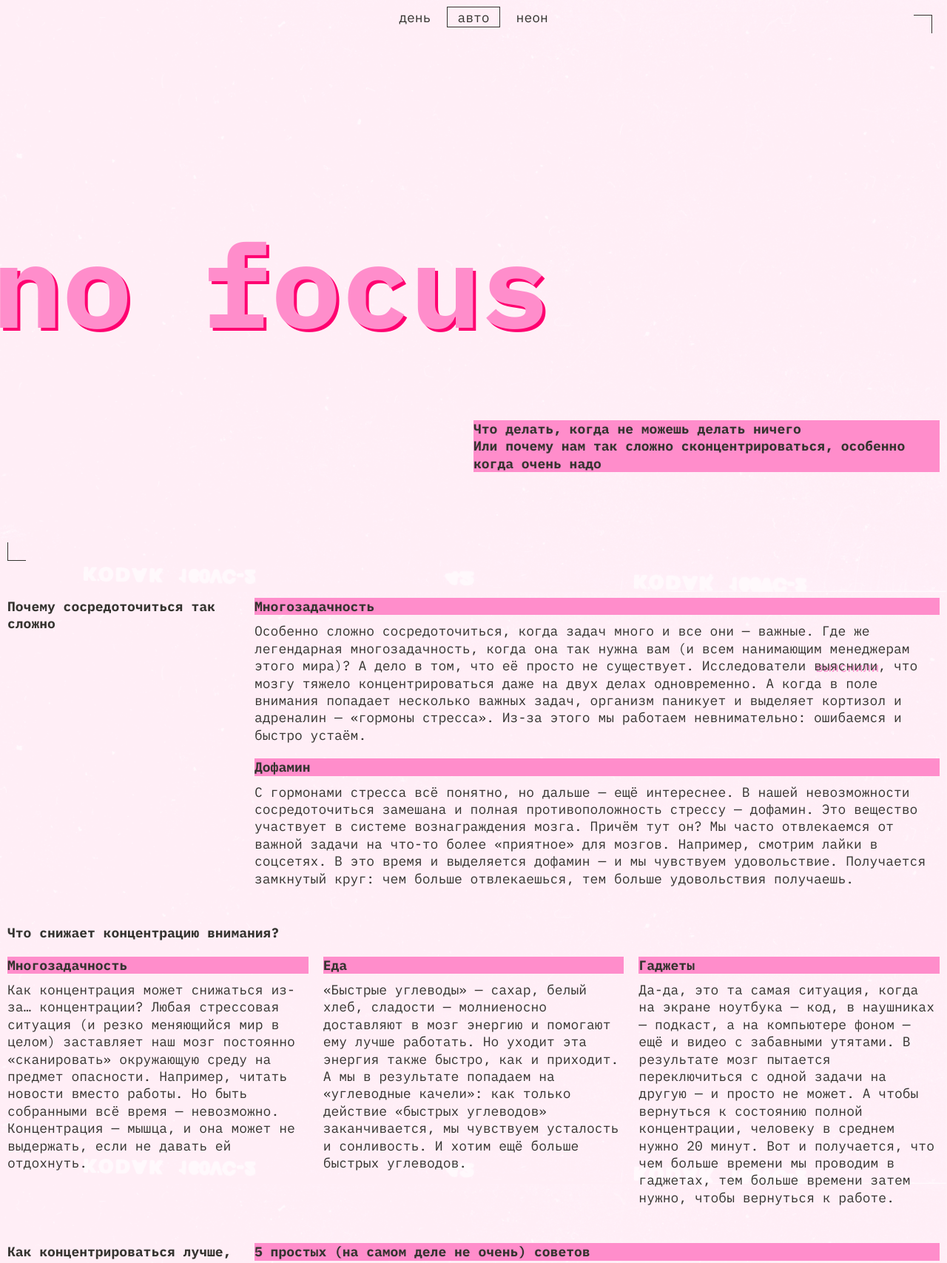
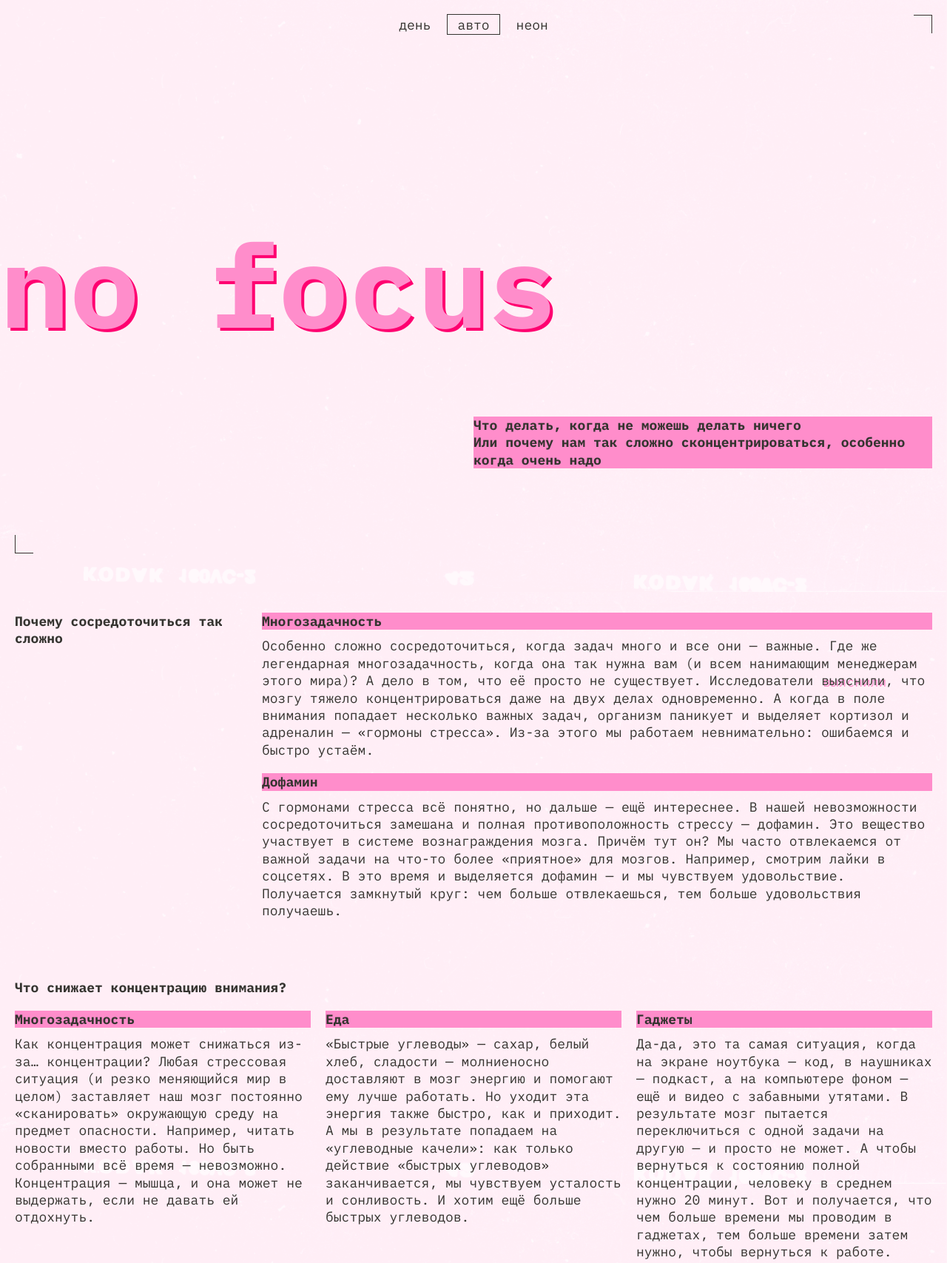
Before and after one commit to ShelestTatiana/slozhno-sosredotochitsya, a plain HTML site: page index.html in a window 1280 px wide. Shown: the top 1707 px of the page at 74% size. Drawn offline with Linux system fonts and the light colour scheme.

Commit message:
bugs fixed

```diff
--- a/styles/style.css
+++ b/styles/style.css
@@ -201,6 +201,15 @@
     gap: var(--size-xs);
 }
 
+  .header {
+    padding: var(--size-sm);
+}
+
+  .content {
+    gap: 80px;
+    padding: 60px var(--size-sm);
+}
+
   .rec-element {
     inset-block-start: 21px;
     inset-inline-end: 48px;
@@ -242,6 +251,10 @@
     gap: var(--size-sm);
   }
 
+  .article__images {
+    gap: var(--size-sm);
+}
+
   .header__title {
     justify-self: left;
     margin-left: -20px;
@@ -278,6 +291,11 @@
     height: 768px;
   }
 
+  .decorated-zone::before {
+    inset-inline-start: var(--size-sm);
+    inset-block-end: var(--size-sm);
+  }
+
   .section-what .section__article-container {
     grid-template-columns: repeat(3, 1fr);
   }
```
Also changed, not shown: 1 other file.
